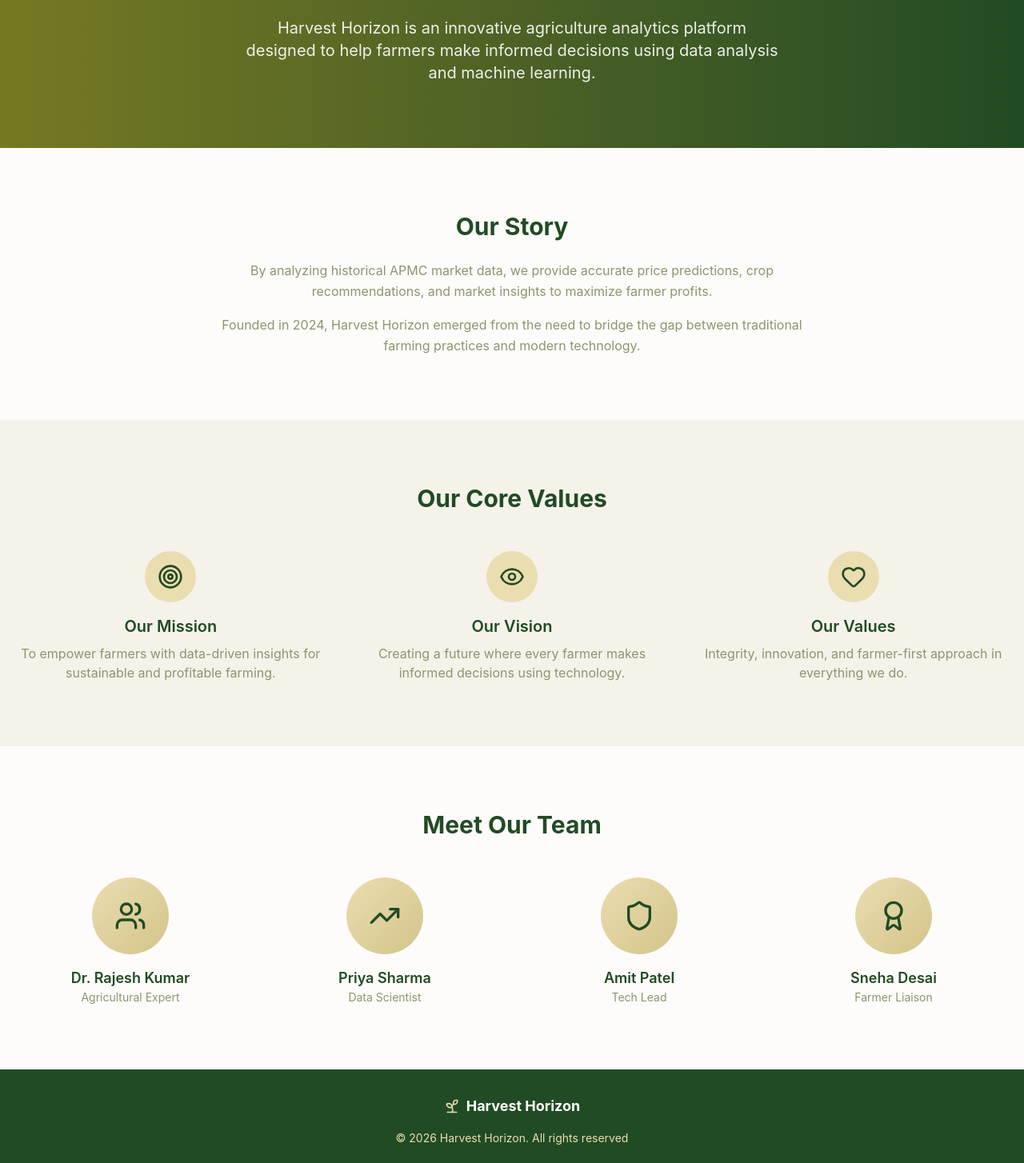
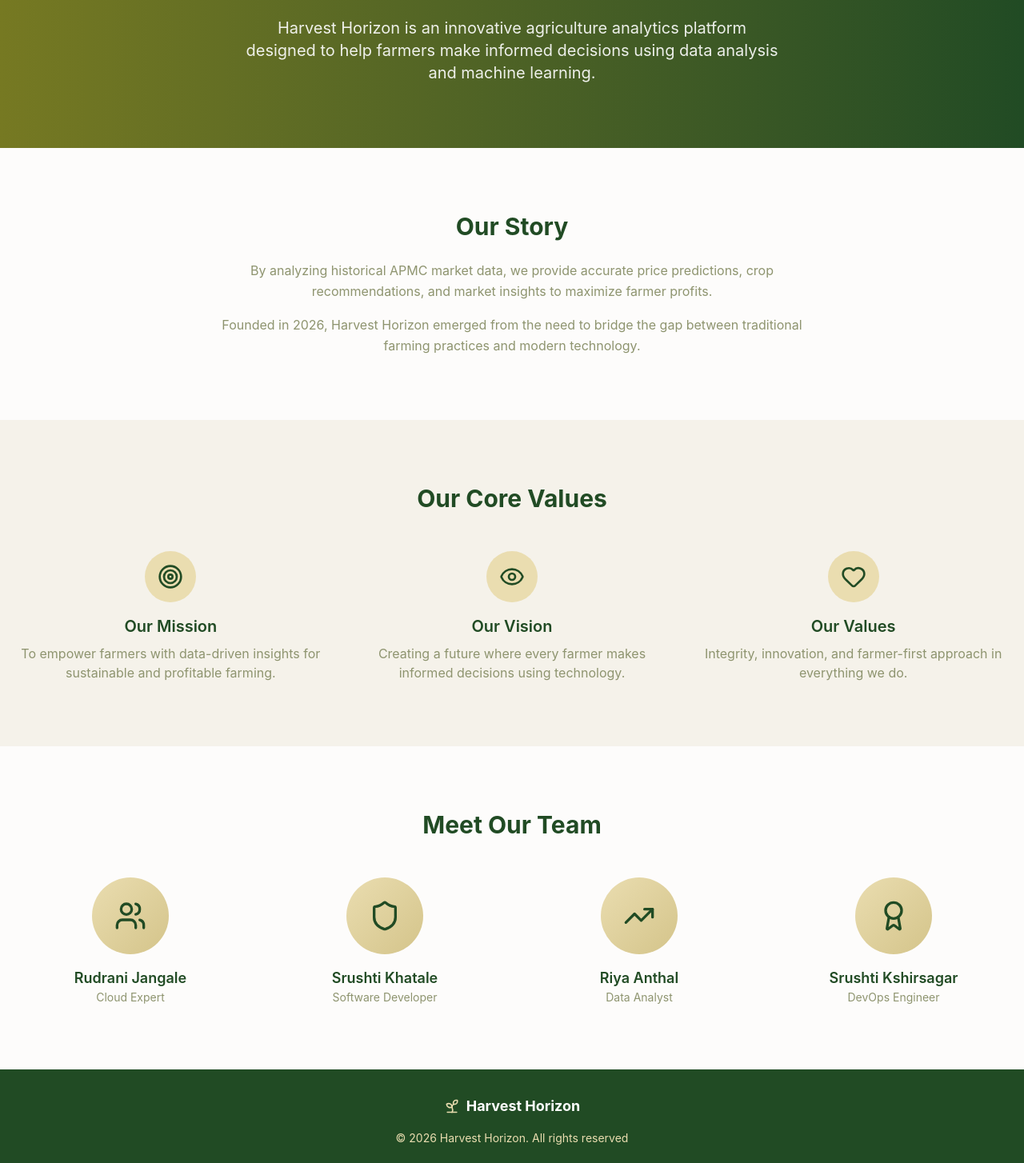
Before and after one commit to srushtikhatale45-sketch/harvesthorizon, a React (Vite) app: page /about in a window 1280 px wide. Shown: the part 284-1738 px from the top of the page at 80% size. Built offline with nearby package versions, Linux system fonts and the light colour scheme.

Commit message:
latest commit final

```diff
--- a/src/Pages/AboutPage.jsx
+++ b/src/Pages/AboutPage.jsx
@@ -12,10 +12,10 @@ const AboutPage = () => {
   ];
 
   const team = [
-    { name: 'Dr. Rajesh Kumar', role: 'Agricultural Expert', icon: Users },
-    { name: 'Priya Sharma', role: 'Data Scientist', icon: TrendingUp },
-    { name: 'Amit Patel', role: 'Tech Lead', icon: Shield },
-    { name: 'Sneha Desai', role: 'Farmer Liaison', icon: Award }
+    { name: 'Rudrani Jangale', role: 'Cloud Expert', icon: Users },
+    { name: ' Srushti Khatale', role: 'Software Developer', icon: Shield },
+    { name: 'Riya Anthal', role: 'Data Analyst', icon: TrendingUp },
+    { name: 'Srushti Kshirsagar', role: 'DevOps Engineer', icon: Award }
   ];
 
   return (
--- a/src/i18n/locales/en.json
+++ b/src/i18n/locales/en.json
@@ -36,7 +36,7 @@
   "about_title": "About Harvest Horizon",
   "about_text1": "Harvest Horizon is an innovative agriculture analytics platform designed to help farmers make informed decisions using data analysis and machine learning.",
   "about_text2": "By analyzing historical APMC market data, we provide accurate price predictions, crop recommendations, and market insights to maximize farmer profits.",
-  "founded_text": "Founded in 2024, Harvest Horizon emerged from the need to bridge the gap between traditional farming practices and modern technology.",
+  "founded_text": "Founded in 2026, Harvest Horizon emerged from the need to bridge the gap between traditional farming practices and modern technology.",
 
   "core_values_title": "Our Core Values",
   "mission_title": "Our Mission",
--- a/src/i18n/locales/hi.json
+++ b/src/i18n/locales/hi.json
@@ -36,7 +36,7 @@
   "about_title": "हार्वेस्ट होराइजन के बारे में",
   "about_text1": "हार्वेस्ट होराइजन एक अभिनव कृषि एनालिटिक्स प्लेटफॉर्म है जो डेटा विश्लेषण और मशीन लर्निंग का उपयोग करके किसानों को सूचित निर्णय लेने में मदद करता है।",
   "about_text2": "ऐतिहासिक एपीएमसी बाजार डेटा का विश्लेषण करके, हम किसानों के मुनाफे को अधिकतम करने के लिए सटीक मूल्य भविष्यवाणियां, फसल सिफारिशें और बाजार अंतर्दृष्टि प्रदान करते हैं।",
-  "founded_text": "हार्वेस्ट होराइजन की स्थापना 2024 में पारंपरिक खेती प्रथाओं और आधुनिक तकनीक के बीच की खाई को पाटने की आवश्यकता से हुई थी।",
+  "founded_text": "हार्वेस्ट होराइजन की स्थापना 2026 में पारंपरिक खेती प्रथाओं और आधुनिक तकनीक के बीच की खाई को पाटने की आवश्यकता से हुई थी।",
 
   "core_values_title": "हमारे मूल मूल्य",
   "mission_title": "हमारा मिशन",
--- a/src/i18n/locales/mr.json
+++ b/src/i18n/locales/mr.json
@@ -36,7 +36,7 @@
   "about_title": "हार्वेस्ट होरायझन बद्दल",
   "about_text1": "हार्वेस्ट होरायझन एक अभिनव कृषी विश्लेषण प्लॅटफॉर्म आहे जो डेटा विश्लेषण आणि मशीन लर्निंग वापरून शेतकऱ्यांना माहितीपूर्ण निर्णय घेण्यास मदत करतो.",
   "about_text2": "ऐतिहासिक एपीएमसी बाजार डेटाचे विश्लेषण करून, आम्ही शेतकऱ्यांचा नफा वाढवण्यासाठी अचूक किंमत अंदाज, पीक शिफारसी आणि बाजार अंतर्दृष्टी प्रदान करतो.",
-  "founded_text": "हार्वेस्ट होरायझनची स्थापना 2024 मध्ये पारंपारिक शेती पद्धती आणि आधुनिक तंत्रज्ञान यांच्यातील अंतर कमी करण्याच्या गरजेतून झाली.",
+  "founded_text": "हार्वेस्ट होरायझनची स्थापना 2026 मध्ये पारंपारिक शेती पद्धती आणि आधुनिक तंत्रज्ञान यांच्यातील अंतर कमी करण्याच्या गरजेतून झाली.",
 
   "core_values_title": "आमची मूल्ये",
   "mission_title": "आमचे ध्येय",
```
